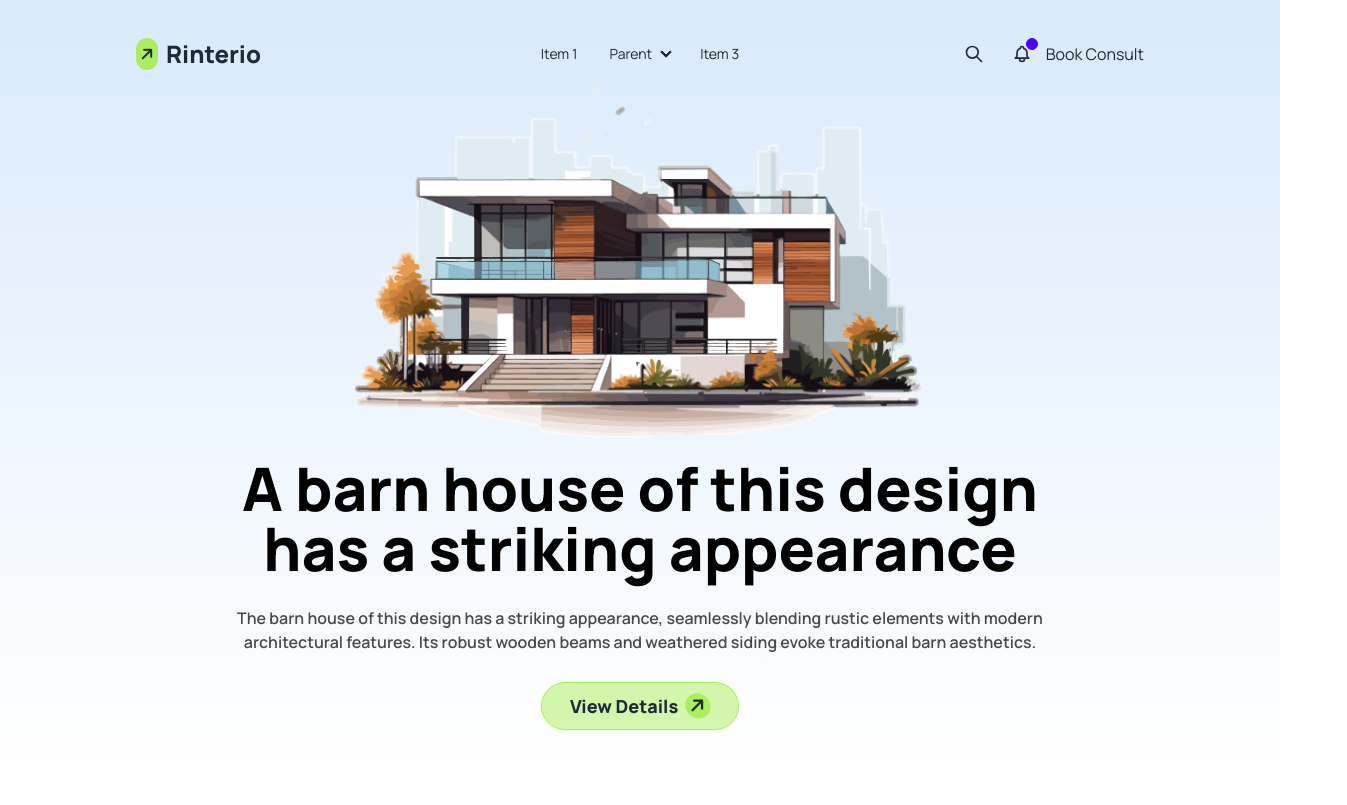
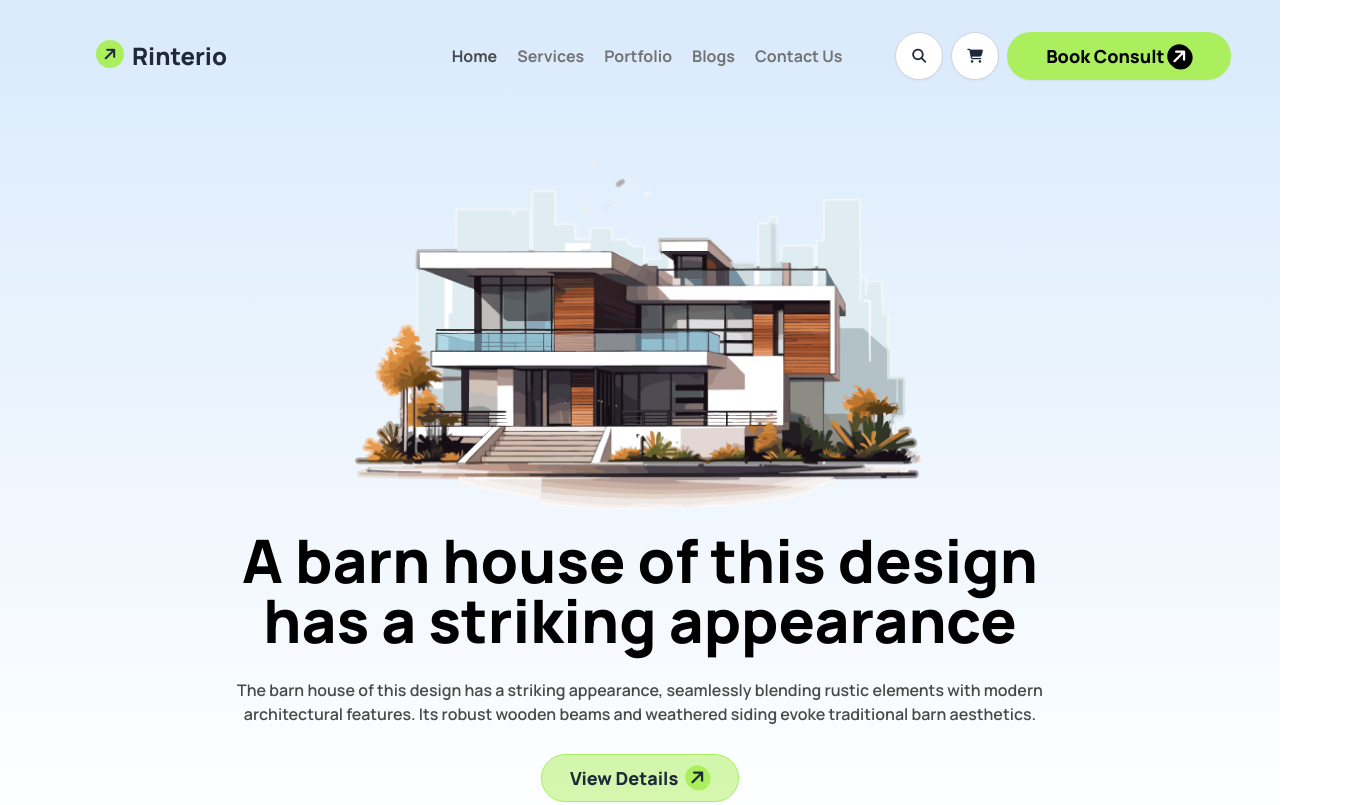
Before and after one commit to EsratAwall/Assignment-3, a plain HTML site: page index.html in a window 1280 px wide. Shown: the top 805 px of the page, 1347 px wide, since content can reach past the window. Drawn offline with nearby package versions, Linux system fonts and the light colour scheme.

Commit message:
added navbar section

```diff
--- a/index.html
+++ b/index.html
@@ -43,62 +43,34 @@
       </script>
 <body class="font-manrope">
     <!--start header section -->
-    <header class="bg-gradient-to-t from-white to-[#d9eafc] pt-5 pb-8">
- <section class="lg:px-32 max-auto">
-<div class="navbar">
-  <div class="navbar-start gap-2">
-    <div class="bg-[#ABEF5F] rounded-full p-1"> <i class="fa-solid fa-arrow-right -rotate-45"></i></div>
-    <a class="text-2xl font-extrabold">Rinterio</a>
+
+    <header class="bg-gradient-to-t from-white to-[#d9eafc] px-4 py-8 ">
+ <section class="flex items-center justify-between lg:mb-20 mb-7">
+  <div class="flex gap-2 lg:ms-20">
+    <div class="bg-[#ABEF5F] rounded-full p-1 w-7 h-7 flex justify-center items-center"> <i class="fa-solid fa-arrow-right -rotate-45"></i></div>
+    <a class="text-2xl font-extrabold ">Rinterio</a>
   </div>
-  <div class="navbar-center hidden lg:flex">
-    <ul class="menu menu-horizontal px-1">
-      <li><a>Item 1</a></li>
-      <li>
-        <details>
-          <summary>Parent</summary>
-          <ul class="p-2">
-            <li><a>Submenu 1</a></li>
-            <li><a>Submenu 2</a></li>
-          </ul>
-        </details>
-      </li>
-      <li><a>Item 3</a></li>
-    </ul>
+  <!-- text-center -->
+  <div class=" hidden lg:flex gap-5">
+    <h6 class="text-base font-bold lg:ps-48 text-[#494949]">Home</h6>
+    <h6 class="text-base font-bold  text-[#737373]">Services</h6>
+    <h6 class="text-base font-bold  text-[#737373]">Portfolio</h6>
+    <h6 class="text-base font-bold  text-[#737373]">Blogs</h6>
+    <h6 class="text-base font-bold  text-[#737373]">Contact Us</h6>
   </div>
-  <div class="navbar-end">
-      <button class="btn btn-ghost btn-circle">
-        <svg
-          xmlns="http://www.w3.org/2000/svg"
-          class="h-5 w-5"
-          fill="none"
-          viewBox="0 0 24 24"
-          stroke="currentColor">
-          <path
-            stroke-linecap="round"
-            stroke-linejoin="round"
-            stroke-width="2"
-            d="M21 21l-6-6m2-5a7 7 0 11-14 0 7 7 0 0114 0z" />
-        </svg>
+  <!-- button -->
+  <div class=" lg:flex hidden lg:ps-5">
+    <button class="btn btn-circle border-1 border-gray-300 bg-white">
+      <i class="fa-solid fa-magnifying-glass"></i>
     </button>
-      <button class="btn btn-ghost btn-circle">
+    <button class="btn btn-circle ms-2 border-1 border-gray-300 bg-white">
       <div class="indicator">
-          <svg
-            xmlns="http://www.w3.org/2000/svg"
-            class="h-5 w-5"
-            fill="none"
-            viewBox="0 0 24 24"
-            stroke="currentColor">
-            <path
-              stroke-linecap="round"
-              stroke-linejoin="round"
-              stroke-width="2"
-              d="M15 17h5l-1.405-1.405A2.032 2.032 0 0118 14.158V11a6.002 6.002 0 00-4-5.659V5a2 2 0 10-4 0v.341C7.67 6.165 6 8.388 6 11v3.159c0 .538-.214 1.055-.595 1.436L4 17h5m6 0v1a3 3 0 11-6 0v-1m6 0H9" />
-          </svg>
-          <span class="badge badge-xs badge-primary indicator-item"></span>
+        <i class="fa-solid fa-cart-shopping"></i>
     </button>
-      <a href=""><button>Book Consult</button></a>
+    <a href="lg:block none"> <button class="btn font-extrabold text-black ms-2  text-lg lg:w-56 mx-auto  w-full bg-[#ABEF5F] rounded-3xl border-0 flex text-center lg:block hidden">Book Consult<i class="fa-solid fa-arrow-right -rotate-45 bg-black rounded-full p-1 ms-1 text-white"></i></button></a>
   </div>
-    <div class="dropdown">
+  <!-- mobile responsive -->
+  <div class="dropdown lg:mt-0 -mt-2">
     <div tabindex="0" role="button" class="btn btn-ghost lg:hidden">
       <svg
         xmlns="http://www.w3.org/2000/svg"
@@ -112,21 +84,6 @@
           stroke-width="2"
           d="M4 6h16M4 12h8m-8 6h16" />
       </svg>
-      </div>
-      <ul
-        tabindex="0"
-        class="menu menu-sm dropdown-content bg-base-100 rounded-box z-[1] mt-3 w-52 p-2 shadow">
-        <li><a>Item 1</a></li>
-        <li>
-          <a>Parent</a>
-          <ul class="p-2">
-            <li><a>Submenu 1</a></li>
-            <li><a>Submenu 2</a></li>
-          </ul>
-        </li>
-        <li><a>Item 3</a></li>
-      </ul>
-    </div>
     </div>
   </div>
   </section>
```
Lines whose indentation alone changed are shown as unchanged.
